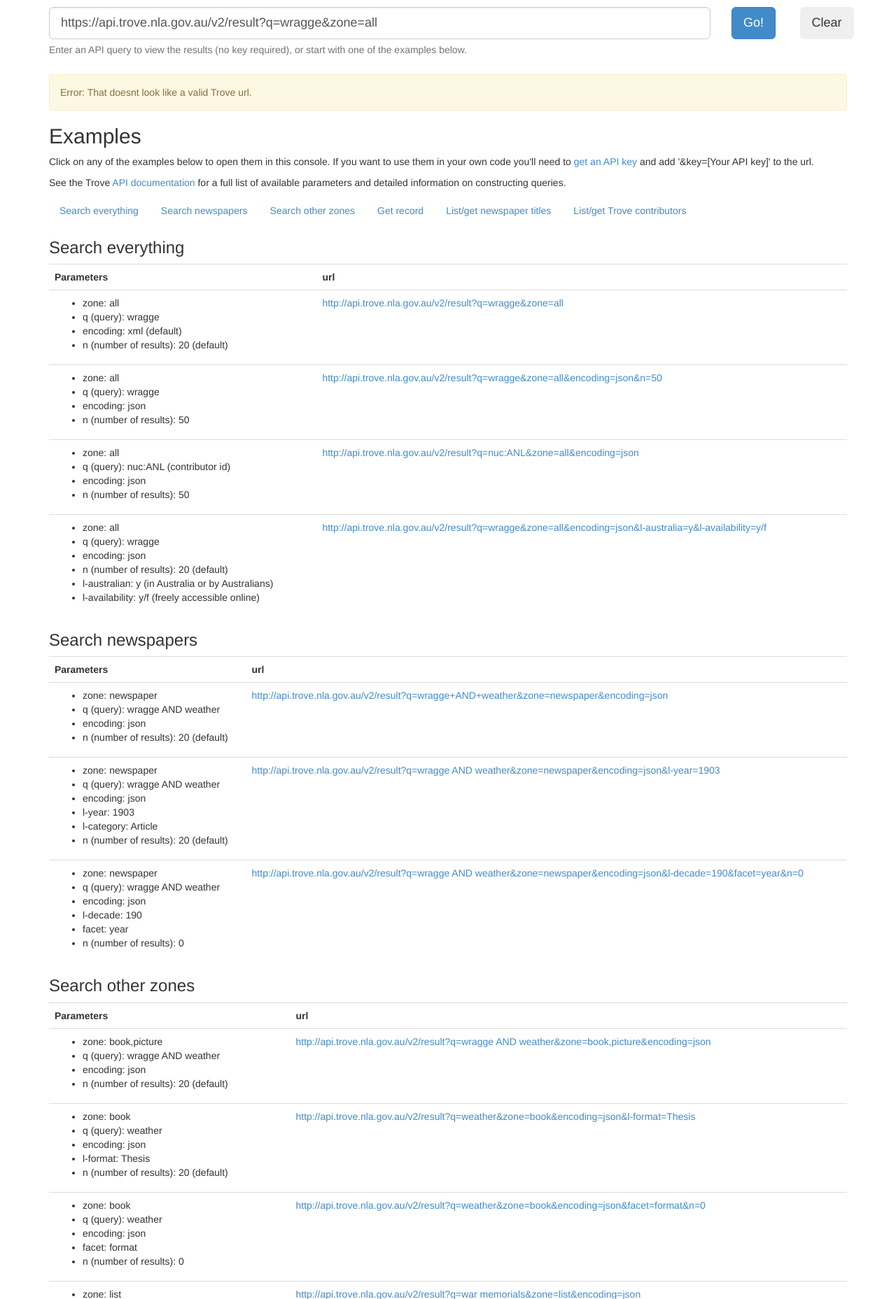
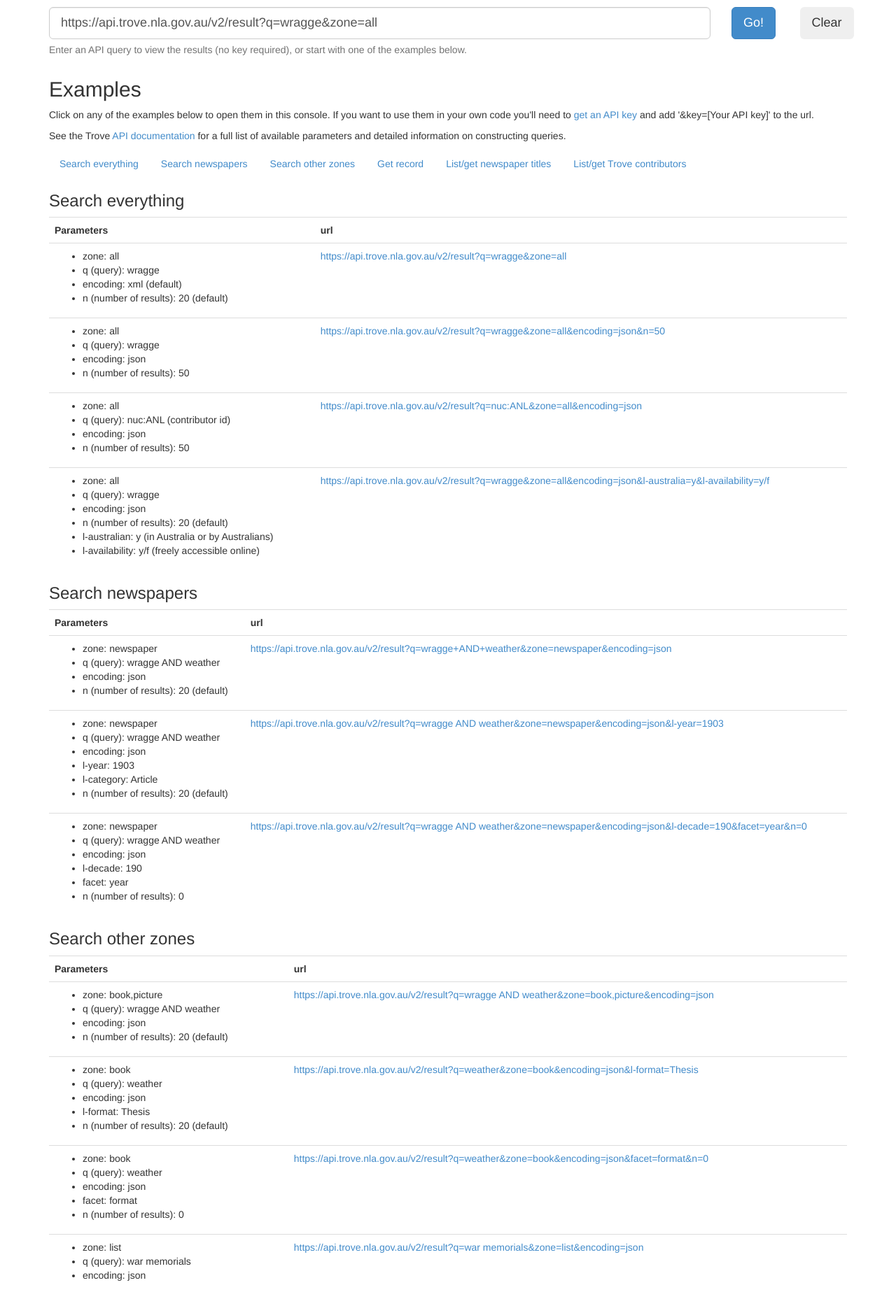
Before and after one commit to wragge/trove-api-console, a Flask app: a page that uses templates/results.html in a window 1280 px wide. Shown: the part 90-1947 px from the top of the page at 70% size. Run offline with Flask 2, Linux system fonts and the light colour scheme; data that the repository does not hold is empty; some libraries are stand-ins or nearby versions.

Commit message:
Use https by default

```diff
--- a/app.py
+++ b/app.py
@@ -19,7 +19,7 @@
     url = request.args.get('url', '')
     if url:
         url = unquote_plus(url)
-        if re.search(r'^http:\/\/api\.trove\.nla\.gov\.au', url):
+        if re.search(r'^https?:\/\/api\.trove\.nla\.gov\.au', url):
             format = 'json' if 'json' in url else 'xml'
             api_url = '{}&key={}'.format(url, TROVE_API_KEY) if '?' in url else '{}?key={}'.format(url, TROVE_API_KEY)
             try:
--- a/templates/results.html
+++ b/templates/results.html
@@ -64,7 +64,7 @@
       <p>
         Click on any of the examples below to open them in this console. If you want to use them in your own code you'll need to <a href="http://help.nla.gov.au/trove/building-with-trove/api">get an API key</a> and add '&amp;key=[Your API key]' to the url.
       </p>
-      <p>See the Trove <a href="http://help.nla.gov.au/trove/building-with-trove/api-technical-guide">API documentation</a> for a full list of available parameters and detailed information on constructing queries.</p>
+      <p>See the Trove <a href="http://help.nla.gov.au/trove/building-with-trove/api-version-2-technical-guide">API documentation</a> for a full list of available parameters and detailed information on constructing queries.</p>
       <ul class="nav nav-pills">
         <li><a href="#everything">Search everything</a></li>
         <li><a href="#newspapers">Search newspapers</a></li>
@@ -90,7 +90,7 @@
               </ul>
             </td>
             <td>
-              <a href="/?url=http%3A%2F%2Fapi.trove.nla.gov.au%2Fv2%2Fresult%3Fq%3Dwragge%26zone%3Dall">http://api.trove.nla.gov.au/v2/result?q=wragge&zone=all</a>
+              <a href="/?url=https%3A%2F%2Fapi.trove.nla.gov.au%2Fv2%2Fresult%3Fq%3Dwragge%26zone%3Dall">https://api.trove.nla.gov.au/v2/result?q=wragge&zone=all</a>
             </td>
           </tr>
           <tr>
@@ -103,7 +103,7 @@
               </ul>
             </td>
             <td>
-              <a href="/?url=http%3A%2F%2Fapi.trove.nla.gov.au%2Fv2%2Fresult%3Fq%3Dwragge%26zone%3Dall%26encoding%3Djson%26n%3D50">http://api.trove.nla.gov.au/v2/result?q=wragge&zone=all&encoding=json&n=50</a>
+              <a href="/?url=https%3A%2F%2Fapi.trove.nla.gov.au%2Fv2%2Fresult%3Fq%3Dwragge%26zone%3Dall%26encoding%3Djson%26n%3D50">https://api.trove.nla.gov.au/v2/result?q=wragge&zone=all&encoding=json&n=50</a>
             </td>
           </tr>
           <tr>
@@ -116,7 +116,7 @@
               </ul>
             </td>
             <td>
-              <a href="/?url=http%3A%2F%2Fapi.trove.nla.gov.au%2Fv2%2Fresult%3Fq%3Dnuc%3AANL%26zone%3Dall%26encoding%3Djson">http://api.trove.nla.gov.au/v2/result?q=nuc:ANL&zone=all&encoding=json</a>
+              <a href="/?url=https%3A%2F%2Fapi.trove.nla.gov.au%2Fv2%2Fresult%3Fq%3Dnuc%3AANL%26zone%3Dall%26encoding%3Djson">https://api.trove.nla.gov.au/v2/result?q=nuc:ANL&zone=all&encoding=json</a>
             </td>
           </tr>
           <tr>
@@ -131,7 +131,7 @@
               </ul>
             </td>
             <td>
-              <a href="/?url=http%3A%2F%2Fapi.trove.nla.gov.au%2Fv2%2Fresult%3Fq%3Dwragge%26zone%3Dall%26encoding%3Djson%26l-australia%3Dy%26l-availability%3Dy%2Ff">http://api.trove.nla.gov.au/v2/result?q=wragge&zone=all&encoding=json&l-australia=y&l-availability=y/f</a>
+              <a href="/?url=https%3A%2F%2Fapi.trove.nla.gov.au%2Fv2%2Fresult%3Fq%3Dwragge%26zone%3Dall%26encoding%3Djson%26l-australia%3Dy%26l-availability%3Dy%2Ff">https://api.trove.nla.gov.au/v2/result?q=wragge&zone=all&encoding=json&l-australia=y&l-availability=y/f</a>
             </td>
           </tr>
         </table>
@@ -151,7 +151,7 @@
               </ul>
             </td>
             <td>
-              <a href="/?url=http%3A%2F%2Fapi.trove.nla.gov.au%2Fv2%2Fresult%3Fq%3Dwragge+AND+weather%26zone%3Dnewspaper%26encoding%3Djson">http://api.trove.nla.gov.au/v2/result?q=wragge+AND+weather&zone=newspaper&encoding=json</a>
+              <a href="/?url=https%3A%2F%2Fapi.trove.nla.gov.au%2Fv2%2Fresult%3Fq%3Dwragge+AND+weather%26zone%3Dnewspaper%26encoding%3Djson">https://api.trove.nla.gov.au/v2/result?q=wragge+AND+weather&zone=newspaper&encoding=json</a>
             </td>
           </tr>
           <tr>
@@ -166,7 +166,7 @@
               </ul>
             </td>
             <td>
-              <a href="/?url=http%3A%2F%2Fapi.trove.nla.gov.au%2Fv2%2Fresult%3Fq%3Dwragge+AND+weather%26zone%3Dnewspaper%26encoding%3Djson%26l-year%3D1903">http://api.trove.nla.gov.au/v2/result?q=wragge AND weather&zone=newspaper&encoding=json&l-year=1903</a>
+              <a href="/?url=https%3A%2F%2Fapi.trove.nla.gov.au%2Fv2%2Fresult%3Fq%3Dwragge+AND+weather%26zone%3Dnewspaper%26encoding%3Djson%26l-year%3D1903">https://api.trove.nla.gov.au/v2/result?q=wragge AND weather&zone=newspaper&encoding=json&l-year=1903</a>
             </td>
           </tr>
           <tr>
@@ -181,7 +181,7 @@
               </ul>
             </td>
             <td>
-              <a href="/?url=http%3A%2F%2Fapi.trove.nla.gov.au%2Fv2%2Fresult%3Fq%3Dwragge+AND+weather%26zone%3Dnewspaper%26encoding%3Djson%26l-decade%3D190%26facet%3Dyear%26n%3D0">http://api.trove.nla.gov.au/v2/result?q=wragge AND weather&zone=newspaper&encoding=json&l-decade=190&facet=year&n=0</a>
+              <a href="/?url=https%3A%2F%2Fapi.trove.nla.gov.au%2Fv2%2Fresult%3Fq%3Dwragge+AND+weather%26zone%3Dnewspaper%26encoding%3Djson%26l-decade%3D190%26facet%3Dyear%26n%3D0">https://api.trove.nla.gov.au/v2/result?q=wragge AND weather&zone=newspaper&encoding=json&l-decade=190&facet=year&n=0</a>
             </td>
           </tr>
         </table>
@@ -201,7 +201,7 @@
               </ul>
             </td>
             <td>
-              <a href="/?url=http%3A%2F%2Fapi.trove.nla.gov.au%2Fv2%2Fresult%3Fq%3Dwragge+AND+weather%26zone%3Dbook%2Cpicture%26encoding%3Djson">http://api.trove.nla.gov.au/v2/result?q=wragge AND weather&zone=book,picture&encoding=json</a>
+              <a href="/?url=https%3A%2F%2Fapi.trove.nla.gov.au%2Fv2%2Fresult%3Fq%3Dwragge+AND+weather%26zone%3Dbook%2Cpicture%26encoding%3Djson">https://api.trove.nla.gov.au/v2/result?q=wragge AND weather&zone=book,picture&encoding=json</a>
             </td>
           </tr>
           <tr>
@@ -215,7 +215,7 @@
               </ul>
             </td>
             <td>
-              <a href="/?url=http%3A%2F%2Fapi.trove.nla.gov.au%2Fv2%2Fresult%3Fq%3Dweather%26zone%3Dbook%26encoding%3Djson%26l-format%3DThesis">http://api.trove.nla.gov.au/v2/result?q=weather&zone=book&encoding=json&l-format=Thesis</a>
+              <a href="/?url=https%3A%2F%2Fapi.trove.nla.gov.au%2Fv2%2Fresult%3Fq%3Dweather%26zone%3Dbook%26encoding%3Djson%26l-format%3DThesis">https://api.trove.nla.gov.au/v2/result?q=weather&zone=book&encoding=json&l-format=Thesis</a>
             </td>
           </tr>
           <tr>
@@ -229,7 +229,7 @@
               </ul>
             </td>
             <td>
-              <a href="/?url=http%3A%2F%2Fapi.trove.nla.gov.au%2Fv2%2Fresult%3Fq%3Dweather%26zone%3Dbook%26encoding%3Djson%26facet%3Dformat%26n%3D0">http://api.trove.nla.gov.au/v2/result?q=weather&zone=book&encoding=json&facet=format&n=0</a>
+              <a href="/?url=https%3A%2F%2Fapi.trove.nla.gov.au%2Fv2%2Fresult%3Fq%3Dweather%26zone%3Dbook%26encoding%3Djson%26facet%3Dformat%26n%3D0">https://api.trove.nla.gov.au/v2/result?q=weather&zone=book&encoding=json&facet=format&n=0</a>
             </td>
           </tr>
           <tr>
@@ -241,7 +241,7 @@
               </ul>
             </td>
             <td>
-              <a href="/?url=http%3A%2F%2Fapi.trove.nla.gov.au%2Fv2%2Fresult%3Fq%3Dwar+memorials%26zone%3Dlist%26encoding%3Djson">http://api.trove.nla.gov.au/v2/result?q=war memorials&zone=list&encoding=json</a>
+              <a href="/?url=https%3A%2F%2Fapi.trove.nla.gov.au%2Fv2%2Fresult%3Fq%3Dwar+memorials%26zone%3Dlist%26encoding%3Djson">https://api.trove.nla.gov.au/v2/result?q=war memorials&zone=list&encoding=json</a>
             </td>
           </tr>
         </table>
@@ -261,7 +261,7 @@
               </ul>
             </td>
             <td>
-              <a href="/?url=http%3A%2F%2Fapi.trove.nla.gov.au%2Fv2%2Fnewspaper%2F41697877%3Fencoding%3Djson%26reclevel%3Dfull">http://api.trove.nla.gov.au/v2/newspaper/41697877?encoding=json&reclevel=full</a>
+              <a href="/?url=https%3A%2F%2Fapi.trove.nla.gov.au%2Fv2%2Fnewspaper%2F41697877%3Fencoding%3Djson%26reclevel%3Dfull">https://api.trove.nla.gov.au/v2/newspaper/41697877?encoding=json&reclevel=full</a>
             </td>
           </tr>
           <tr>
@@ -274,7 +274,7 @@
               </ul>
             </td>
             <td>
-              <a href="/?url=http%3A%2F%2Fapi.trove.nla.gov.au%2Fv2%2Fnewspaper%2F41697877%3Freclevel%3Dfull%26include%3Darticletext">http://api.trove.nla.gov.au/v2/newspaper/41697877?reclevel=full&include=articletext</a>
+              <a href="/?url=https%3A%2F%2Fapi.trove.nla.gov.au%2Fv2%2Fnewspaper%2F41697877%3Freclevel%3Dfull%26include%3Darticletext">https://api.trove.nla.gov.au/v2/newspaper/41697877?reclevel=full&include=articletext</a>
             </td>
           </tr>
           <tr>
@@ -287,7 +287,7 @@
               </ul>
             </td>
             <td>
-              <a href="/?url=http%3A%2F%2Fapi.trove.nla.gov.au%2Fv2%2Fwork%2F36904481%3Fencoding%3Djson%26reclevel%3Dfull">http://api.trove.nla.gov.au/v2/work/36904481?encoding=json&reclevel=full</a>
+              <a href="/?url=https%3A%2F%2Fapi.trove.nla.gov.au%2Fv2%2Fwork%2F36904481%3Fencoding%3Djson%26reclevel%3Dfull">https://api.trove.nla.gov.au/v2/work/36904481?encoding=json&reclevel=full</a>
             </td>
           </tr>
           <tr>
@@ -301,7 +301,7 @@
               </ul>
             </td>
             <td>
-              <a href="/?url=http%3A%2F%2Fapi.trove.nla.gov.au%2Fv2%2Fwork%2F34769014%3Fencoding%3Djson%26include%3DworkVersions%2Choldings%26reclevel%3Dfull">http://api.trove.nla.gov.au/v2/work/34769014?encoding=json&include=workVersions,holdings&reclevel=full</a>
+              <a href="/?url=https%3A%2F%2Fapi.trove.nla.gov.au%2Fv2%2Fwork%2F34769014%3Fencoding%3Djson%26include%3DworkVersions%2Choldings%26reclevel%3Dfull">https://api.trove.nla.gov.au/v2/work/34769014?encoding=json&include=workVersions,holdings&reclevel=full</a>
             </td>
           </tr>
           <tr>
@@ -315,7 +315,7 @@
               </ul>
             </td>
             <td>
-              <a href="/?url=http%3A%2F%2Fapi.trove.nla.gov.au%2Fv2%2Flist%2F1442%3Fencoding%3Djson%26reclevel%3Dfull%26include%3DlistItems">http://api.trove.nla.gov.au/v2/list/1442?encoding=json&reclevel=full&include=listItems</a>
+              <a href="/?url=https%3A%2F%2Fapi.trove.nla.gov.au%2Fv2%2Flist%2F1442%3Fencoding%3Djson%26reclevel%3Dfull%26include%3DlistItems">https://api.trove.nla.gov.au/v2/list/1442?encoding=json&reclevel=full&include=listItems</a>
             </td>
           </tr>
         </table>
@@ -332,7 +332,7 @@
               </ul>
             </td>
             <td>
-              <a href="/?url=http%3A%2F%2Fapi.trove.nla.gov.au%2Fv2%2Fnewspaper%2Ftitles%3Fstate%3Dvic">http://api.trove.nla.gov.au/v2/newspaper/titles?state=vic</a>
+              <a href="/?url=https%3A%2F%2Fapi.trove.nla.gov.au%2Fv2%2Fnewspaper%2Ftitles%3Fstate%3Dvic">https://api.trove.nla.gov.au/v2/newspaper/titles?state=vic</a>
             </td>
           </tr>
           <tr>
@@ -343,7 +343,7 @@
               </ul>
             </td>
             <td>
-              <a href="/?url=http%3A%2F%2Fapi.trove.nla.gov.au%2Fv2%2Fnewspaper%2Ftitle%2F35%3Fencoding%3Djson">http://api.trove.nla.gov.au/v2/newspaper/title/35?encoding=json</a>
+              <a href="/?url=https%3A%2F%2Fapi.trove.nla.gov.au%2Fv2%2Fnewspaper%2Ftitle%2F35%3Fencoding%3Djson">https://api.trove.nla.gov.au/v2/newspaper/title/35?encoding=json</a>
             </td>
           </tr>
           <tr>
@@ -355,7 +355,7 @@
               </ul>
             </td>
             <td>
-              <a href="/?url=http%3A%2F%2Fapi.trove.nla.gov.au%2Fv2%2Fnewspaper%2Ftitle%2F35%3Fencoding%3Djson%26include%3Dyears">http://api.trove.nla.gov.au/v2/newspaper/title/35?encoding=json&include=years</a>
+              <a href="/?url=https%3A%2F%2Fapi.trove.nla.gov.au%2Fv2%2Fnewspaper%2Ftitle%2F35%3Fencoding%3Djson%26include%3Dyears">https://api.trove.nla.gov.au/v2/newspaper/title/35?encoding=json&include=years</a>
             </td>
           </tr>
         </table>
@@ -372,7 +372,7 @@
               </ul>
             </td>
             <td>
-              <a href="/?url=http%3A%2F%2Fapi.trove.nla.gov.au%2Fv2%2Fcontributor%3Fencoding%3Djson">http://api.trove.nla.gov.au/v2/contributor?encoding=json</a>
+              <a href="/?url=https%3A%2F%2Fapi.trove.nla.gov.au%2Fv2%2Fcontributor%3Fencoding%3Djson">https://api.trove.nla.gov.au/v2/contributor?encoding=json</a>
             </td>
           </tr>
           <tr>
@@ -384,7 +384,7 @@
               </ul>
             </td>
             <td>
-              <a href="/?url=http%3A%2F%2Fapi.trove.nla.gov.au%2Fv2%2Fcontributor%2FANL%3Fencoding%3Djson%26reclevel%3Dfull">http://api.trove.nla.gov.au/v2/contributor/ANL?encoding=json&reclevel=full</a>
+              <a href="/?url=https%3A%2F%2Fapi.trove.nla.gov.au%2Fv2%2Fcontributor%2FANL%3Fencoding%3Djson%26reclevel%3Dfull">https://api.trove.nla.gov.au/v2/contributor/ANL?encoding=json&reclevel=full</a>
             </td>
           </tr>
         </table>
```
